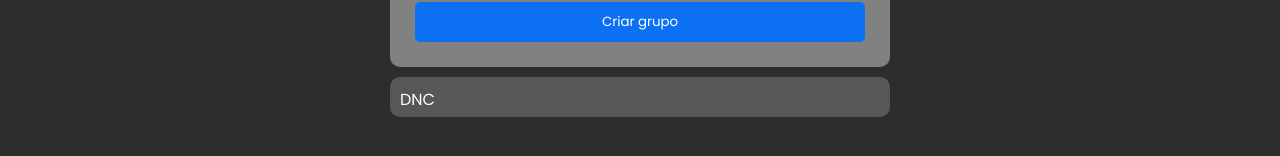
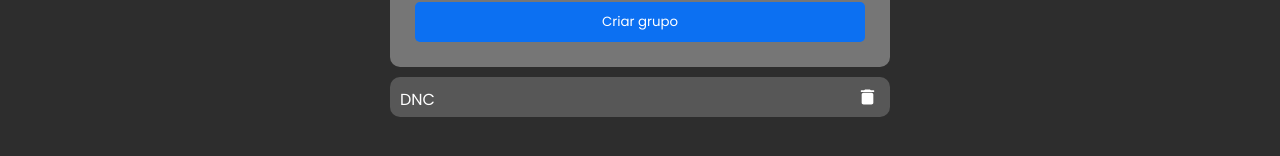
Before and after one commit to thiago-b-coelho/taskList, a React (Vite) app: page / in a window 1280 px wide. Shown: the part 366-522 px from the top of the page. Built offline with nearby package versions, Linux system fonts and the light colour scheme.

Commit message:
feat: implement delete groups functionality

```diff
--- a/src/Components/OrganizationList/index.scss
+++ b/src/Components/OrganizationList/index.scss
@@ -24,6 +24,8 @@
         border-radius: 10px;
         padding: 10px;
         cursor: pointer;
+        display: flex;
+        justify-content: space-between;
     }
     &__create{
         margin-top: 50px;
@@ -31,7 +33,7 @@
         justify-self: center;
         width: 500px;
         height: 175px;
-        background-color: rgba($white, 0.4);
+        background-color: rgba($white, 0.35);
         display: flex;
         flex-direction: column;
         gap: 30px;
--- a/src/Components/ViewOrganizations/ViewOrganizations.jsx
+++ b/src/Components/ViewOrganizations/ViewOrganizations.jsx
@@ -1,16 +1,29 @@
 import React from "react";
+import del from "../../Assets/delete.svg";
 
 const ViewOrganizations = ({ organizations, deleteOrganization }) => {
     return (
         <>
             {
                 organizations.length === 0 &&
-                    "Sem grupos de tarefas, adicione um novo" /* ShorCircuit */
+                    <div className="OrganizationList__items">Sem grupos de tarefas, adicione um novo</div>
             }
             {organizations.map((organization) => {
-                return <>
-                    <div className="OrganizationList__items">{organization.title}</div>
-                </>;
+                return (
+                    <>
+                        <div
+                            key={organization.id}
+                            className="OrganizationList__items"
+                        >
+                            {organization.title}
+                            <img
+                                src={del}
+                                onClick={() => deleteOrganization(organization.id)}
+                                width={"25px"}
+                            />
+                        </div>
+                    </>
+                );
             })}
         </>
     );
```
